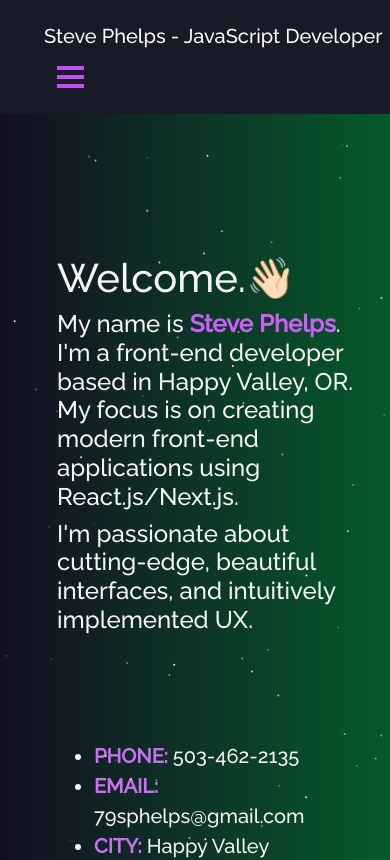
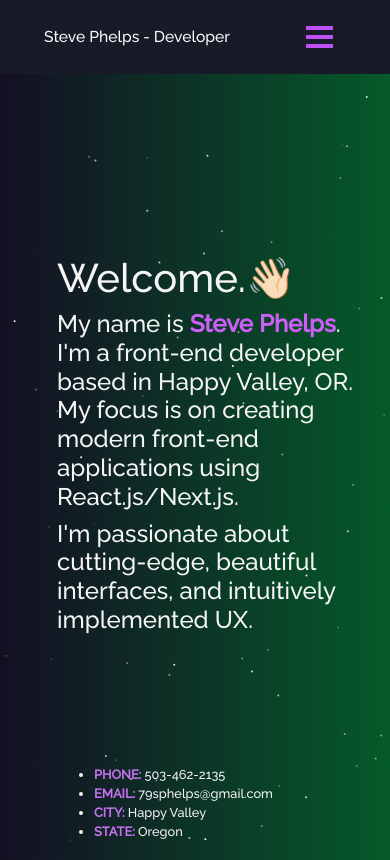
Before and after one commit to 79sphelps/steve-phelps, a React (Create React App) app: page / in a window 390 px wide. Shown: the top 860 px of the page. Built offline with nearby package versions, Linux system fonts and the light colour scheme.

Commit message:
adding responsiveness adjustment to home

```diff
--- a/src/components/Home/Home.js
+++ b/src/components/Home/Home.js
@@ -40,8 +40,10 @@ function Home() {
                 {/* <ul class="information margin-tb-30"> */}
                 <br />
                 <br />
+                <br />
                 {/* <ul style={{ fontSize: "1.5rem" }}> */}
-                <ul style={{ fontSize: "20px" }}>
+                {/* <ul style={{ fontSize: "20px" }}> */}
+                <ul className="home-contact-text">
                   <li><b className="purple">PHONE: </b>503-462-2135</li>
                   <li><b className="purple">EMAIL: </b>79sphelps&#64;gmail.com</li>
                   <li><b className="purple">CITY: </b>Happy Valley</li>
--- a/src/components/Navbar.js
+++ b/src/components/Navbar.js
@@ -38,9 +38,9 @@ function NavBar() {
       className={navColour ? "sticky" : "navbar"}
     >
       <Container>
-        <Navbar.Brand href="/" className="d-flex">
+        <Navbar.Brand href="/" className="logo-text d-flex">
           {/* <img src={logo} className="img-fluid logo" alt="brand" /> */}
-          Steve Phelps - JavaScript Developer
+          Steve Phelps - Developer
         </Navbar.Brand>
         <Navbar.Toggle
           aria-controls="responsive-navbar-nav"
--- a/src/style.css
+++ b/src/style.css
@@ -269,6 +269,26 @@ button:focus {
   padding: 9rem 0 2rem !important;
   color: whitesmoke;
   text-align: left;
+}
+
+.home-contact-text {
+  font-size: 20px;
+}
+
+@media (max-width: 640px) {
+  .home-contact-text  {
+    font-size: 0.8em !important;
+  }
+}
+
+.logo-text {
+  font-size: 1.0em !important;
+}
+
+@media (max-width: 640px) {
+  .logo-text {
+    font-size: 0.7em !important;
+  }
 }
 
 .heading {
```
